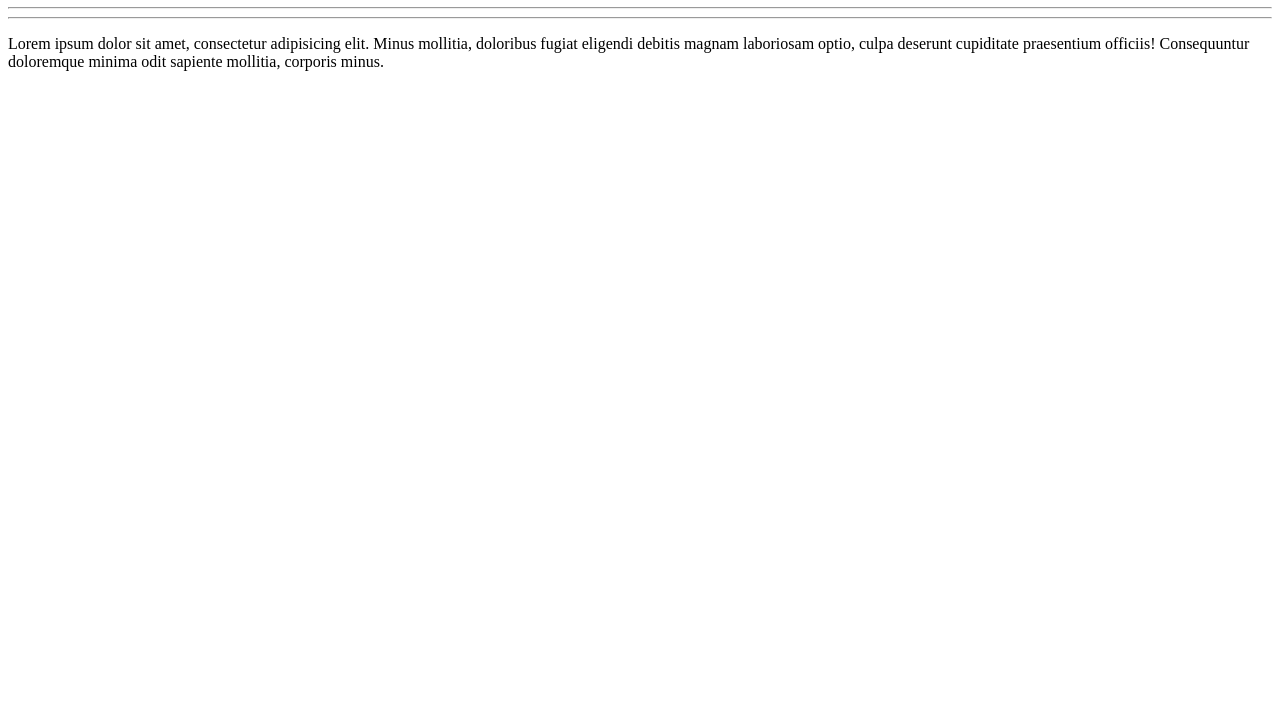
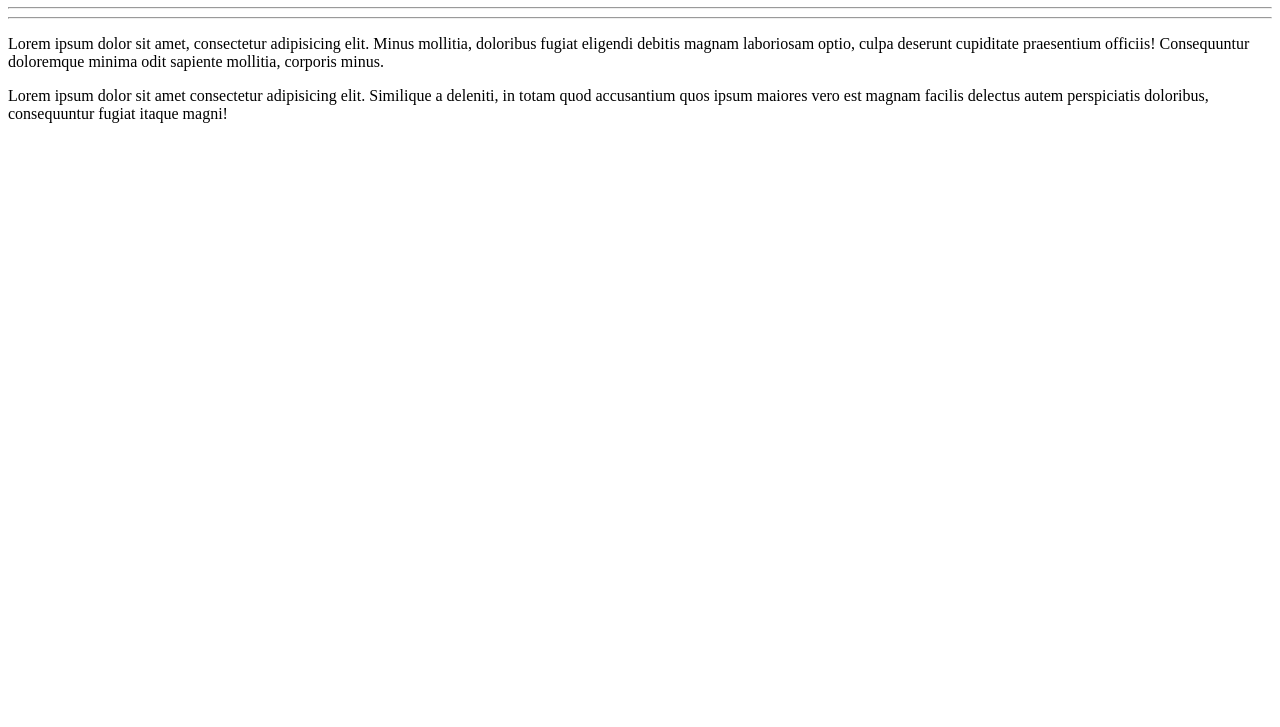
Before and after one commit to GabrielMarquesR/Ola-Mundo, a plain HTML site: page Site exemplo/index.html in a window 1280 px wide. Shown: the part 73-800 px from the top of the page. Drawn offline with Linux system fonts and the light colour scheme.

Commit message:
Adicionei um parágrafo

```diff
--- a/Site exemplo/index.html
+++ b/Site exemplo/index.html
@@ -9,5 +9,6 @@
 <body><h1>Olá, mundo!</h1><hr>
     <hr>
     <p>Lorem ipsum dolor sit amet, consectetur adipisicing elit. Minus mollitia, doloribus fugiat eligendi debitis magnam laboriosam optio, culpa deserunt cupiditate praesentium officiis! Consequuntur doloremque minima odit sapiente mollitia, corporis minus.</p>
+    <p>Lorem ipsum dolor sit amet consectetur adipisicing elit. Similique a deleniti, in totam quod accusantium quos ipsum maiores vero est magnam facilis delectus autem perspiciatis doloribus, consequuntur fugiat itaque magni!</p>
 </body>
 </html>
```
